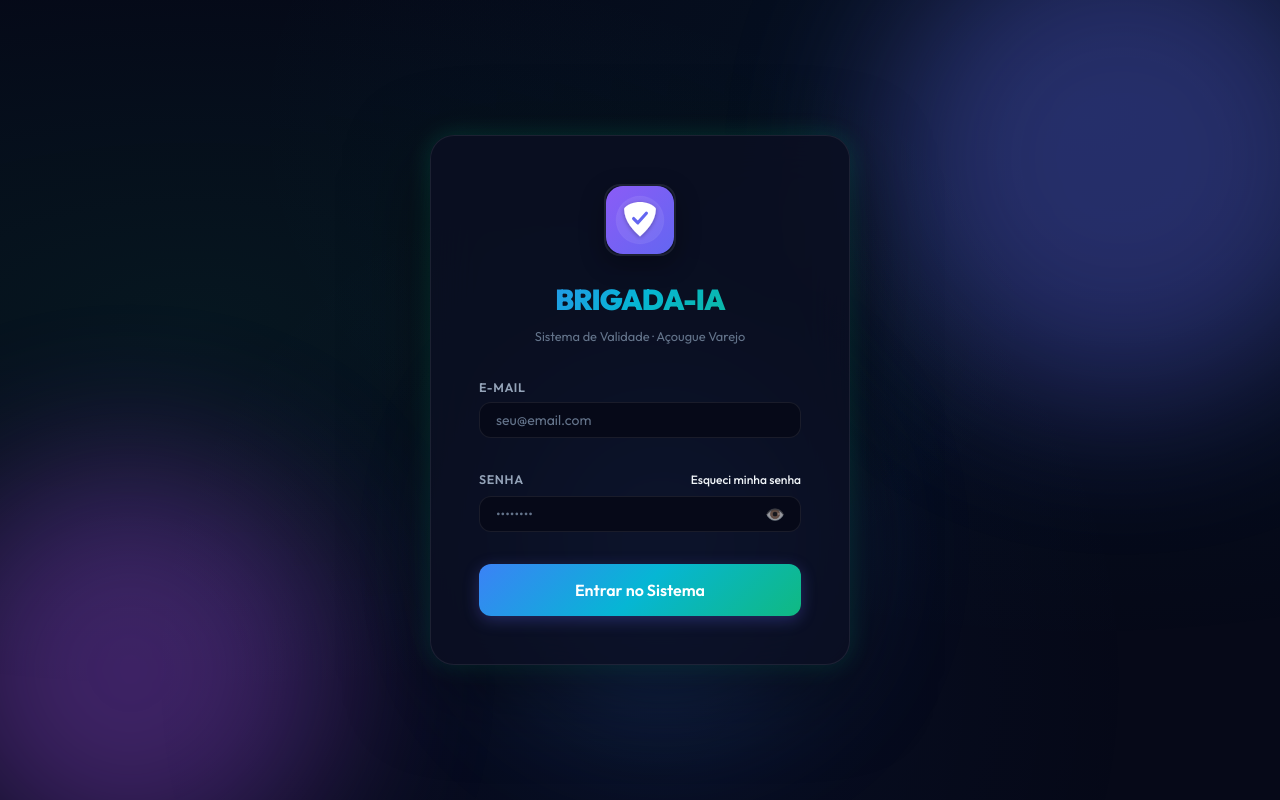
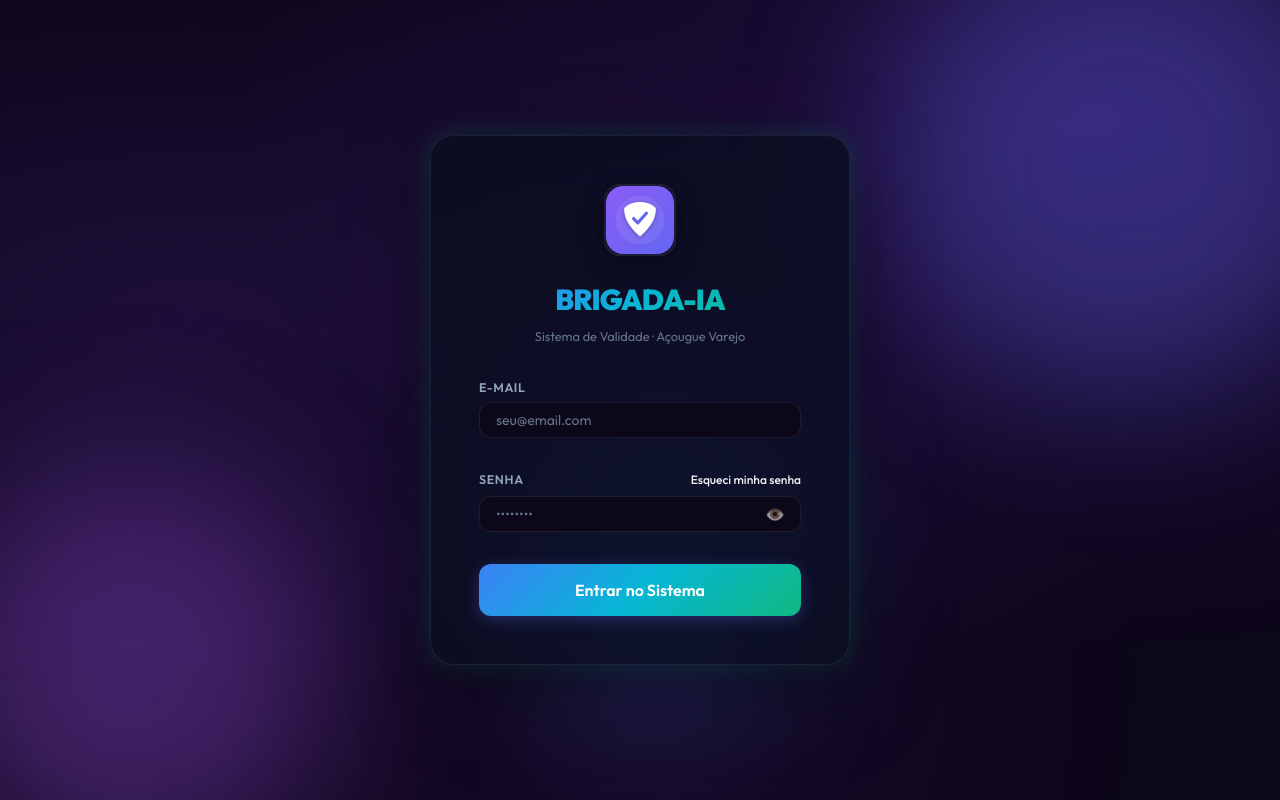
Before and after one commit to gabriel-felipe10/BRIGADA-IA, a Flask app: page / in a window 1280 px wide. Run offline with Flask 3, Linux system fonts and the light colour scheme; data that the repository does not hold is empty; parts of the project's set-up code (start-up, migrations or seed data) failed here and were passed over; some libraries are stand-ins or nearby versions.

Commit message:
feat: adicionar toggle de tema claro e fundo roxo

```diff
--- a/app/static/css/style.css
+++ b/app/static/css/style.css
@@ -10,9 +10,9 @@
 /* --- Design Tokens --- */
 :root {
   /* Background */
-  --bg-primary: #060918;
-  --bg-secondary: #0b0f22;
-  --bg-tertiary: #111529;
+  --bg-primary: #0d071a;
+  --bg-secondary: #150b29;
+  --bg-tertiary: #1e113a;
   --bg-card: rgba(255,255,255,0.03);
   --bg-card-hover: rgba(255,255,255,0.06);
 
@@ -71,6 +71,7 @@
   /* Sidebar */
   --sidebar-w: 260px;
   --sidebar-collapsed-w: 70px;
+  --sidebar-bg: rgba(21, 11, 41, 0.95);
 }
 
 /* ── Reset ──────────────────────────────────────────────────────────────────── */
@@ -91,9 +92,9 @@ body::before {
   content:'';
   position:fixed; inset:0; pointer-events:none; z-index:0;
   background:
-    radial-gradient(ellipse at 15% 40%, rgba(16,185,129,0.08) 0%, transparent 55%),
-    radial-gradient(ellipse at 85% 15%, rgba(6,182,212,0.06) 0%, transparent 55%),
-    radial-gradient(ellipse at 50% 85%, rgba(59,130,246,0.05) 0%, transparent 55%);
+    radial-gradient(ellipse at 15% 40%, rgba(124, 58, 237, 0.15) 0%, transparent 55%),
+    radial-gradient(ellipse at 85% 15%, rgba(109, 40, 217, 0.2) 0%, transparent 55%),
+    radial-gradient(ellipse at 50% 85%, rgba(88, 28, 135, 0.15) 0%, transparent 55%);
 }
 
 /* ── App Root ───────────────────────────────────────────────────────────────── */
--- a/app/static/js/app.js
+++ b/app/static/js/app.js
@@ -252,15 +252,18 @@ window.BrigadaRouter = {
               <span>Mercearia</span>
             </a>
             ` : ''}
+
+            <div class="sidebar__section-label">Configurações</div>
+            <a class="sidebar__link ${activePage === 'notifications' ? 'sidebar__link--active' : ''}" data-page="notifications" href="#">
+              <span class="sidebar__link-icon">🔔</span>
+              <span>Notificações</span>
+            </a>
+
             ${isSuperAdmin ? `
             <div class="sidebar__section-label">Administração</div>
             <a class="sidebar__link ${activePage === 'users' ? 'sidebar__link--active' : ''}" data-page="users" href="#">
               <span class="sidebar__link-icon">👥</span>
               <span>Usuários</span>
-            </a>
-            <a class="sidebar__link ${activePage === 'notifications' ? 'sidebar__link--active' : ''}" data-page="notifications" href="#">
-              <span class="sidebar__link-icon">🔔</span>
-              <span>Notificações</span>
             </a>
             <a class="sidebar__link ${activePage === 'admin' ? 'sidebar__link--active' : ''}" data-page="admin" href="#">
               <span class="sidebar__link-icon">🛡️</span>
@@ -277,9 +280,14 @@ window.BrigadaRouter = {
                 <p class="sidebar__user-role">${isSuperAdmin ? '🛡️ Super Admin' : window.BrigadaAuth.isGestao() ? '👥 Gestão' : window.BrigadaAuth.currentUser?.role === 'lider' ? '👤 Usuário/Líder' : '👤 Usuário'}</p>
               </div>
             </div>
-            <button class="btn-logout" id="btn-logout" title="Sair do Sistema">
-              <span>🚪</span> <span class="logout-text">Sair do Sistema</span>
-            </button>
+            <div style="display: flex; gap: 0.5rem; justify-content: space-between;">
+              <button class="btn-logout" id="btn-theme-toggle" title="Alternar Tema" style="flex: 1; padding: 0.5rem; background: var(--bg-card); border: 1px solid var(--glass-border);">
+                <span id="theme-icon">${document.documentElement.classList.contains('light-theme') ? '🌙' : '☀️'}</span> <span class="logout-text" style="font-size: 0.8rem; margin-left: 4px;">Tema</span>
+              </button>
+              <button class="btn-logout" id="btn-logout" title="Sair do Sistema" style="flex: 1; padding: 0.5rem;">
+                <span>🚪</span> <span class="logout-text" style="font-size: 0.8rem; margin-left: 4px;">Sair</span>
+              </button>
+            </div>
           </div>
         </aside>
 
@@ -359,6 +367,16 @@ window.BrigadaRouter = {
       window.BrigadaAuth.logout();
       window.BrigadaUI.showToast('Até logo! 👋', 'success');
       this.navigate('login');
+    });
+
+    // Theme Toggle
+    document.getElementById('btn-theme-toggle')?.addEventListener('click', () => {
+      const isLight = document.documentElement.classList.toggle('light-theme');
+      localStorage.setItem('brigada-theme', isLight ? 'light' : 'dark');
+      const themeIcon = document.getElementById('theme-icon');
+      if (themeIcon) {
+        themeIcon.textContent = isLight ? '🌙' : '☀️';
+      }
     });
 
     // Mobile menu
@@ -577,7 +595,6 @@ window.BrigadaRouter = {
       if (!window.BrigadaAuth.requireSuperAdmin()) return;
       window.BrigadaUsers.render(container);
     } else if (page === 'notifications') {
-      if (!window.BrigadaAuth.requireSuperAdmin()) return;
       window.BrigadaNotifications.render(container);
     } else if (page === 'admin') {
       if (!window.BrigadaAuth.requireSuperAdmin()) return;
--- a/app/static/js/notifications.js
+++ b/app/static/js/notifications.js
@@ -8,6 +8,7 @@ window.BrigadaNotifications = {
 
   async render(container) {
     this.stopPolling();
+    const isSuperAdmin = window.BrigadaAuth.isSuperAdmin();
 
     container.innerHTML = `
       <div class="panel-header">
@@ -17,6 +18,7 @@ window.BrigadaNotifications = {
         </div>
       </div>
 
+      ${isSuperAdmin ? `
       <div class="glass-panel stagger" style="max-width: 800px; margin-bottom: 2rem;">
         <div style="padding: 1.5rem;">
           <h3 class="glass-panel__title" style="margin-bottom: 1.5rem; display: flex; align-items: center; gap: 0.5rem;">
@@ -145,6 +147,7 @@ window.BrigadaNotifications = {
           </form>
         </div>
       </div>
+      ` : ''}
 
       <div class="glass-panel stagger" style="max-width: 800px; margin-bottom: 2rem;">
         <div style="padding: 1.5rem;">
@@ -181,6 +184,7 @@ window.BrigadaNotifications = {
   },
 
   async loadAndFillForm(container) {
+    if (window.BrigadaAuth.isSuperAdmin()) {
       this.config = await window.BrigadaData.loadSettings('whatsapp');
 
       const fieldEnabled = container.querySelector('#field-whatsapp-enabled');
@@ -211,6 +215,7 @@ window.BrigadaNotifications = {
 
       if (this.config && this.config.enabled) {
         this.updateConnectionStatus(container);
+      }
     }
     this.checkPushSubscription(container);
   },
@@ -288,6 +293,7 @@ window.BrigadaNotifications = {
   },
 
   bindEvents(container) {
+    if (window.BrigadaAuth.isSuperAdmin()) {
       const form = container.querySelector('#whatsapp-settings-form');
       const fieldEnabled = container.querySelector('#field-whatsapp-enabled');
       const fieldReminderActive = container.querySelector('#field-reminder-active');
@@ -382,6 +388,7 @@ window.BrigadaNotifications = {
           window.BrigadaUI.showToast(err.message || 'Falha ao processar teste.', 'error');
         }
       });
+    }
 
     const btnSubscribePush = container.querySelector('#btn-subscribe-push');
     const btnUnsubscribePush = container.querySelector('#btn-unsubscribe-push');
--- a/app/templates/index.html
+++ b/app/templates/index.html
@@ -12,6 +12,14 @@
   <meta name="apple-mobile-web-app-capable" content="yes">
   <meta name="apple-mobile-web-app-status-bar-style" content="black-translucent">
   <link rel="apple-touch-icon" href="{{ url_for('static', filename='icon.svg') }}">
+  <script>
+    (function() {
+      const theme = localStorage.getItem('brigada-theme');
+      if (theme === 'light') {
+        document.documentElement.classList.add('light-theme');
+      }
+    })();
+  </script>
 </head>
 <body>
   <!-- App root — SPA injected here -->
```
Also changed, not shown: other parts of app/static/css/style.css (+74 -1 lines). Lines whose indentation alone changed are shown as unchanged.
